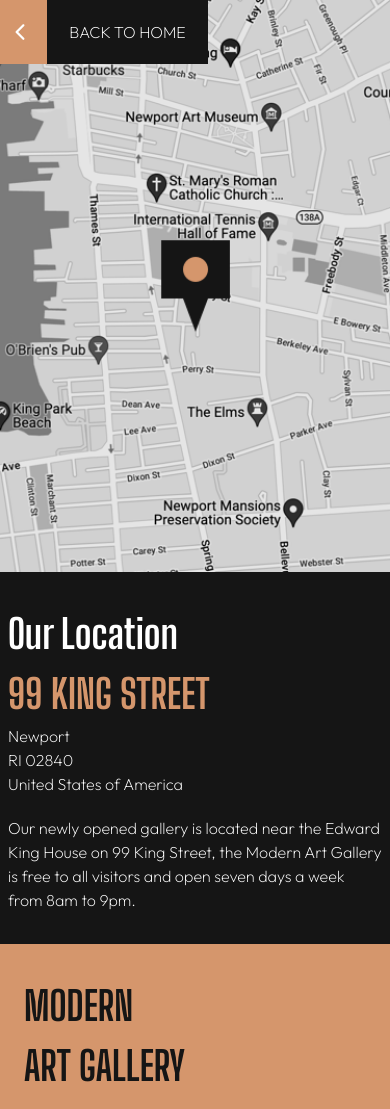
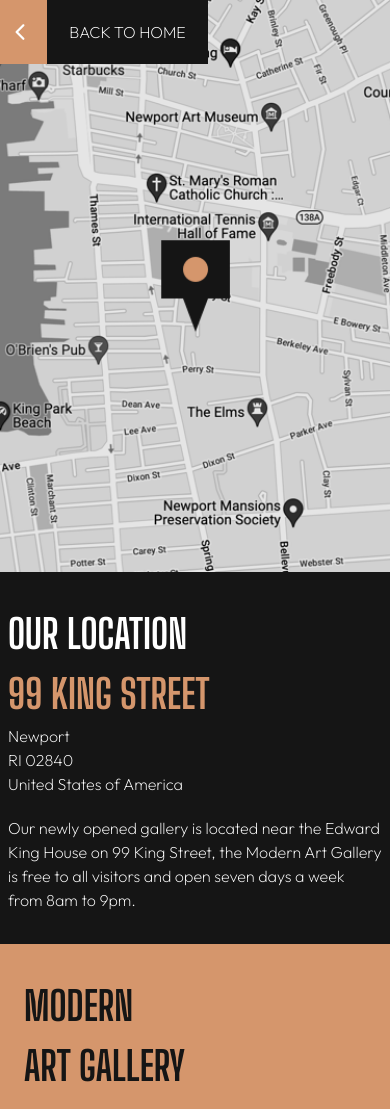
Before and after one commit to bonniemo/art-gallery, a Next.js app: page /location in a window 390 px wide. Shown: the top 1109 px of the page. Built offline with nearby package versions, Linux system fonts and the light colour scheme.

Commit message:
map page responsive

```diff
--- a/app/location/page.tsx
+++ b/app/location/page.tsx
@@ -19,8 +19,11 @@ const location = () => {
         </div>
       </section>
 
-      <section className="bg-colorDark text-colorLight px-2 py-8">
-        <h2>Our Location</h2>
+      <section className="bg-colorDark text-colorLight px-2 py-8 ls:flex m:justify-between ls:px-10 ls:py-16 l:justify-around">
+        <h2 className="uppercase">
+          Our <span className="ls:block">Location</span>
+        </h2>
+        <section className="m:w-3/6 l:w-2/6 ls:flex ls:flex-col content-end">
           <h3 className="uppercase text-colorAccent ">99 King Street</h3>
           <p>
             <span className="block">Newport</span>{" "}
@@ -33,7 +36,8 @@ const location = () => {
             seven days a week from 8am to 9pm.
           </p>
         </section>
-      <Footer page={"map"}/>
+      </section>
+      <Footer page={"map"} />
     </article>
   );
 };
```
Lines whose indentation alone changed are shown as unchanged.
